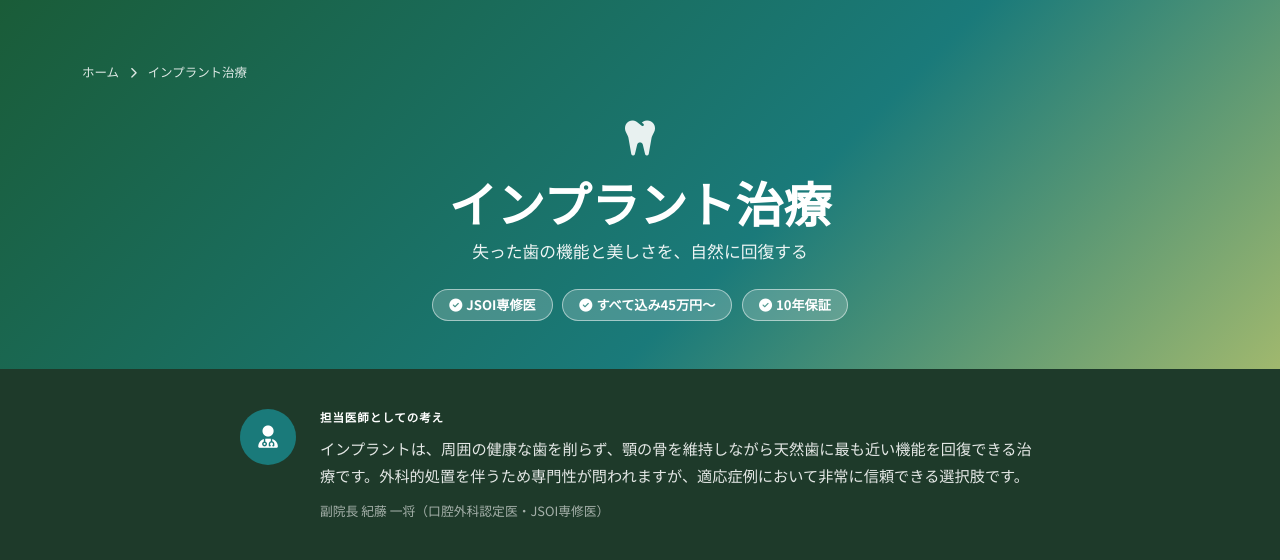
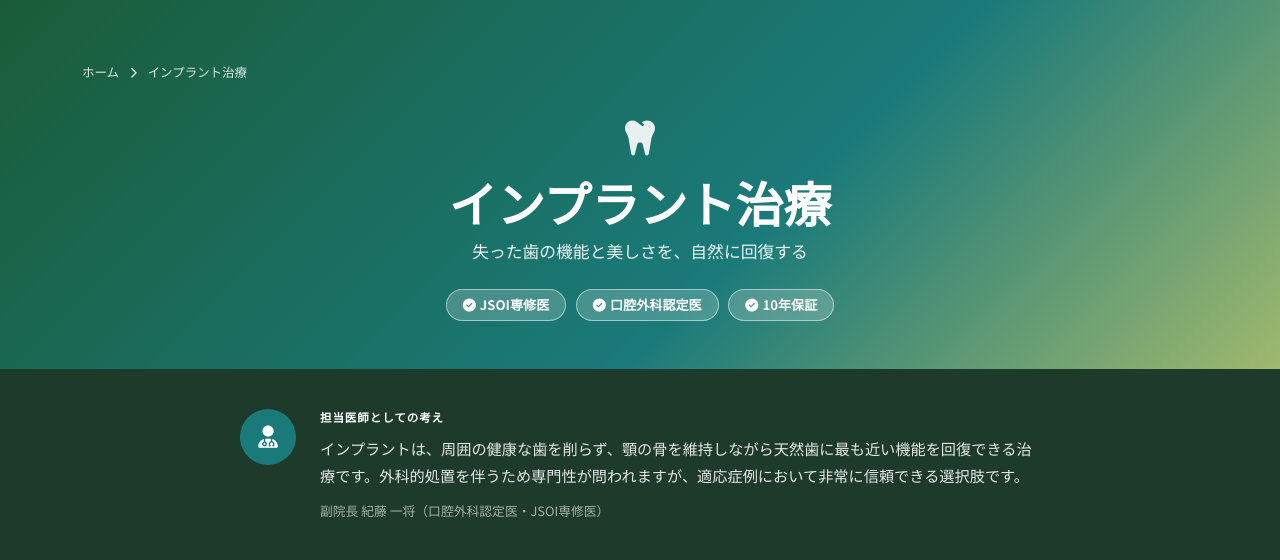
Before and after one commit to kitwo0623-maker/dental-clinic, a Flask app: page /implant in a window 1280 px wide. Shown: the part 68-628 px from the top of the page. Run offline with Flask 3, Linux system fonts and the light colour scheme.

Commit message:
インプラントヒーローから価格バッジを削除 (#23)
「すべて込み45万円〜」→「口腔外科認定医」に変更。
価格は価値を伝えた後の料金セクションで提示する。

https://claude.ai/code/session_01Dja32kePQ2b1bcfi32o9Ce

Co-authored-by: Claude <noreply@anthropic.com>

```diff
--- a/templates/implant.html
+++ b/templates/implant.html
@@ -70,7 +70,7 @@
       <p class="implant-hero-sub">失った歯の機能と美しさを、自然に回復する</p>
       <div class="implant-hero-badges">
         <span class="ih-badge"><i class="fas fa-check-circle me-1"></i>JSOI専修医</span>
-        <span class="ih-badge"><i class="fas fa-check-circle me-1"></i>すべて込み45万円〜</span>
+        <span class="ih-badge"><i class="fas fa-check-circle me-1"></i>口腔外科認定医</span>
         <span class="ih-badge"><i class="fas fa-check-circle me-1"></i>10年保証</span>
       </div>
     </div>
```
